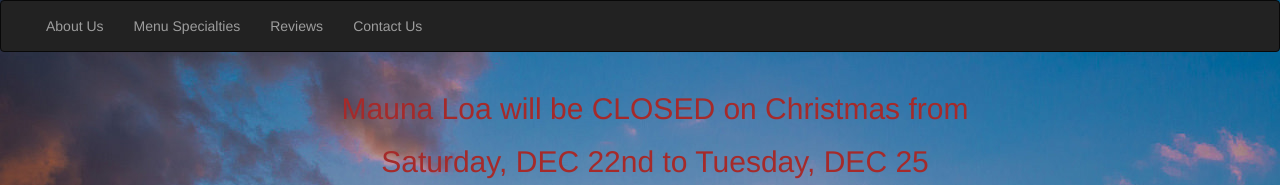
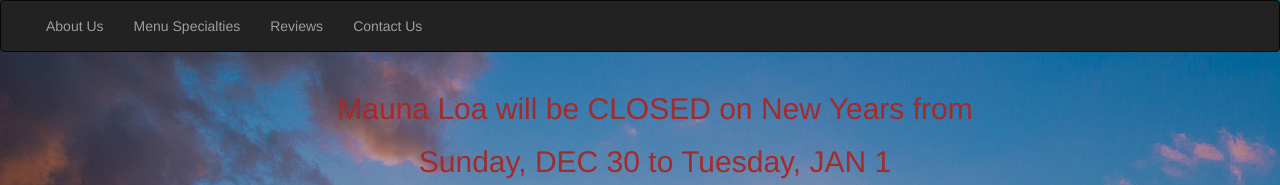
Before and after one commit to maunaloa/MaunaLoaBBQ, a plain HTML site: page index.html in a window 1280 px wide. Shown: the top 185 px of the page. Drawn offline with nearby package versions, Linux system fonts and the light colour scheme.

Commit message:
Closed for New Years

```diff
--- a/index.html
+++ b/index.html
@@ -61,8 +61,8 @@
                     <header>
                       <div class="container text-center">
                           <!--  -->
-                          <h2>Mauna Loa will be CLOSED on Christmas from</h2>
-                          <h2>Saturday, DEC 22nd to Tuesday, DEC 25</h2>
+                          <h2>Mauna Loa will be CLOSED on New Years from</h2>
+                          <h2>Sunday, DEC 30 to Tuesday, JAN 1</h2>
                            <!-- -->
                     <a href="#"><img id="site-title" src="img/MaunaLoaLogo-min.png"  alt="logo"/></a>
 
```
